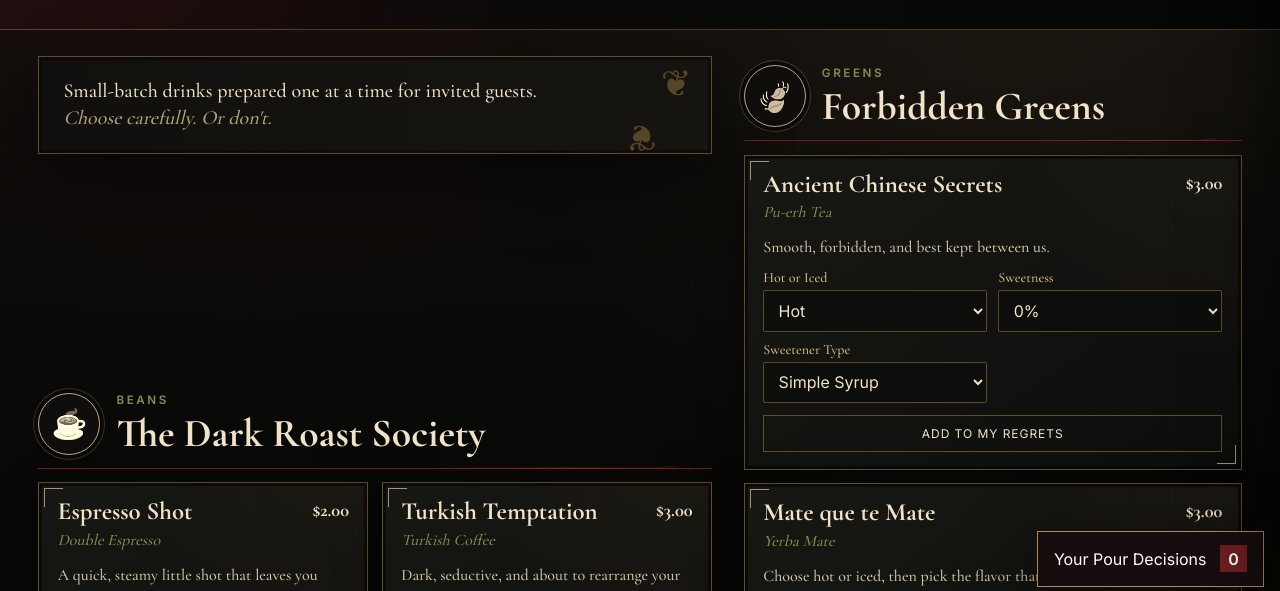
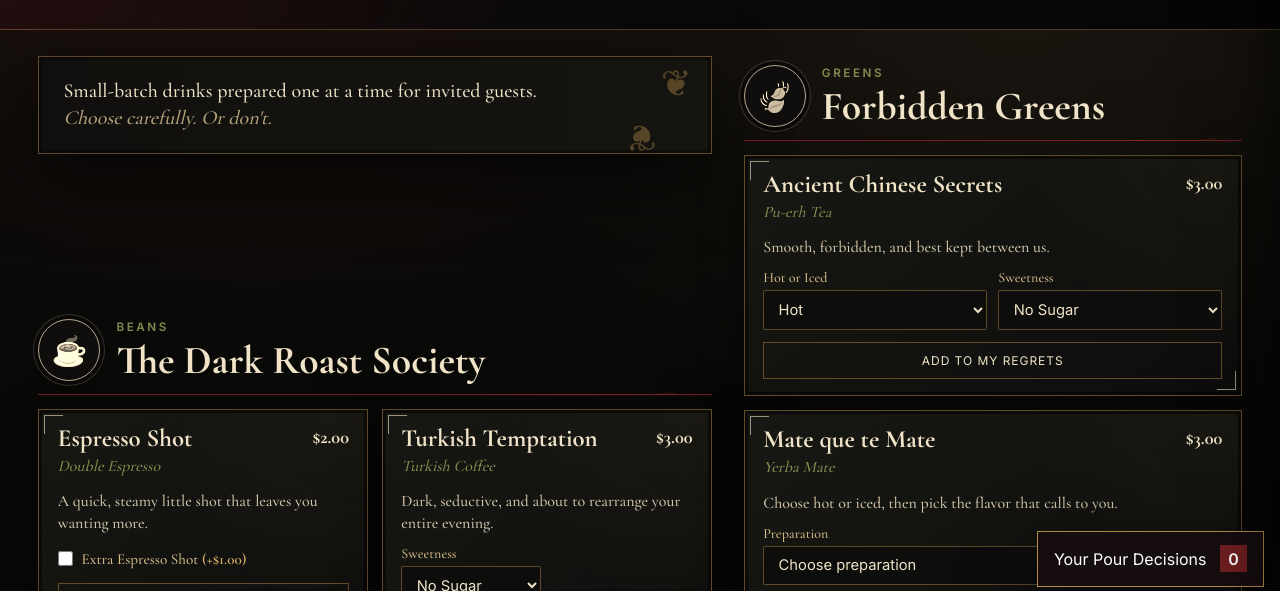
Before and after one commit to br34777-BBG/coffee-menu, a plain HTML site: page index.html in a window 1280 px wide. Both pictures are taken after a click on the button "ENTER IF YOU DARE". Shown: the part 197-788 px from the top of the page. Drawn offline with nearby package versions, Linux system fonts and the light colour scheme.

Commit message:
Fix drink options and conditional sweetness

```diff
--- a/index.html
+++ b/index.html
@@ -8,7 +8,7 @@
   <link rel="preconnect" href="https://fonts.googleapis.com">
   <link rel="preconnect" href="https://fonts.gstatic.com" crossorigin>
   <link href="https://fonts.googleapis.com/css2?family=Cormorant+Garamond:wght@500;600;700&family=Inter:wght@400;500;600&display=swap" rel="stylesheet">
-  <link rel="stylesheet" href="style.css?v=20260720-2" />
+  <link rel="stylesheet" href="style.css?v=20260720-3" />
 </head>
 <body>
   <div id="welcome" class="welcome-screen">
@@ -134,6 +134,6 @@
     </footer>
   </div>
 
-  <script src="script.js?v=20260720-2"></script>
+  <script src="script.js?v=20260720-3"></script>
 </body>
 </html>
--- a/menu.json
+++ b/menu.json
@@ -25,7 +25,7 @@
         {
           "name": "Sweetness",
           "options": [
-            "0%",
+            "No Sugar",
             "25%",
             "50%",
             "75%",
@@ -58,7 +58,7 @@
         {
           "name": "Sweetness",
           "options": [
-            "0%",
+            "No Sugar",
             "25%",
             "50%",
             "75%",
@@ -106,7 +106,7 @@
         {
           "name": "Sweetness",
           "options": [
-            "0%",
+            "No Sugar",
             "25%",
             "50%",
             "75%",
@@ -160,7 +160,7 @@
         {
           "name": "Sweetness",
           "options": [
-            "0%",
+            "No Sugar",
             "25%",
             "50%",
             "75%",
@@ -185,10 +185,11 @@
       "modifiers": [
         {
           "name": "Preparation",
-          "placeholder": "Choose Hot or Iced",
+          "placeholder": "Choose preparation",
           "options": [
             "Hot",
-            "Iced"
+            "Iced",
+            "Latte Style"
           ]
         },
         {
@@ -201,14 +202,15 @@
             "modifier": "Preparation",
             "values": [
               "Hot",
-              "Iced"
+              "Iced",
+              "Latte Style"
             ]
           }
         },
         {
           "name": "Sweetness",
           "options": [
-            "0%",
+            "No Sugar",
             "25%",
             "50%",
             "75%",
@@ -241,7 +243,7 @@
         {
           "name": "Sweetness",
           "options": [
-            "0%",
+            "No Sugar",
             "25%",
             "50%",
             "75%",
@@ -274,7 +276,7 @@
         {
           "name": "Sweetness",
           "options": [
-            "0%",
+            "No Sugar",
             "25%",
             "50%",
             "75%",
@@ -300,7 +302,7 @@
         {
           "name": "Sweetness",
           "options": [
-            "0%",
+            "No Sugar",
             "25%",
             "50%",
             "75%",
--- a/script.js
+++ b/script.js
@@ -21,7 +21,7 @@ const escapeHtml = (value = "") =>
     .replaceAll("'", "&#039;");
 
 async function loadMenu() {
-  const response = await fetch("menu.json?v=20260720-2", { cache: "no-store" });
+  const response = await fetch("menu.json?v=20260720-3", { cache: "no-store" });
   if (!response.ok) throw new Error("Could not load menu.json");
 
   state.menu = await response.json();
@@ -120,6 +120,22 @@ function updateConditionalModifiers(card) {
       select.selectedIndex = 0;
     }
   });
+
+  const sweetness = [...card.querySelectorAll("select")]
+    .find((select) => select.dataset.modifierName === "Sweetness");
+
+  const sweetener = [...card.querySelectorAll(".modifier")]
+    .find((wrapper) =>
+      wrapper.querySelector('select[data-modifier-name="Sweetener Type"]')
+    );
+
+  if (sweetness && sweetener) {
+    const shouldShowSweetener = sweetness.value !== "No Sugar";
+    sweetener.classList.toggle("sweetener-hidden", !shouldShowSweetener);
+
+    const sweetenerSelect = sweetener.querySelector("select");
+    sweetenerSelect.disabled = !shouldShowSweetener;
+  }
 }
 
 function renderMenu(section, targetSelector) {
--- a/style.css
+++ b/style.css
@@ -736,3 +736,54 @@ footer {
   .crest-image { max-height:53vh; }
   .frame-corner { width:30px;height:30px; }
 }
+
+
+/* ===== V3 select sizing and sweetener behavior ===== */
+
+.modifiers {
+  grid-template-columns: repeat(2, minmax(0, 1fr));
+}
+
+.modifier {
+  min-width: 0;
+}
+
+.modifier select {
+  min-width: 0;
+  width: 100%;
+  max-width: 100%;
+  padding-right: 2.2rem;
+  font-size: clamp(.82rem, 1.15vw, 1rem);
+  text-overflow: ellipsis;
+  white-space: nowrap;
+  overflow: hidden;
+}
+
+.modifier.sweetener-hidden {
+  display: none;
+}
+
+/* Give long first controls such as Mate preparation enough room */
+.drink-card[data-drink-id="mate-que-te-mate"] .modifier:first-child {
+  grid-column: 1 / -1;
+}
+
+.drink-card[data-drink-id="mate-que-te-mate"] .modifier:first-child select {
+  max-width: 100%;
+}
+
+@media (max-width: 1250px) {
+  .modifiers {
+    grid-template-columns: 1fr;
+  }
+
+  .drink-card[data-drink-id="mate-que-te-mate"] .modifier:first-child {
+    grid-column: auto;
+  }
+}
+
+@media (max-width: 720px) {
+  .modifier select {
+    font-size: 1rem;
+  }
+}
```
